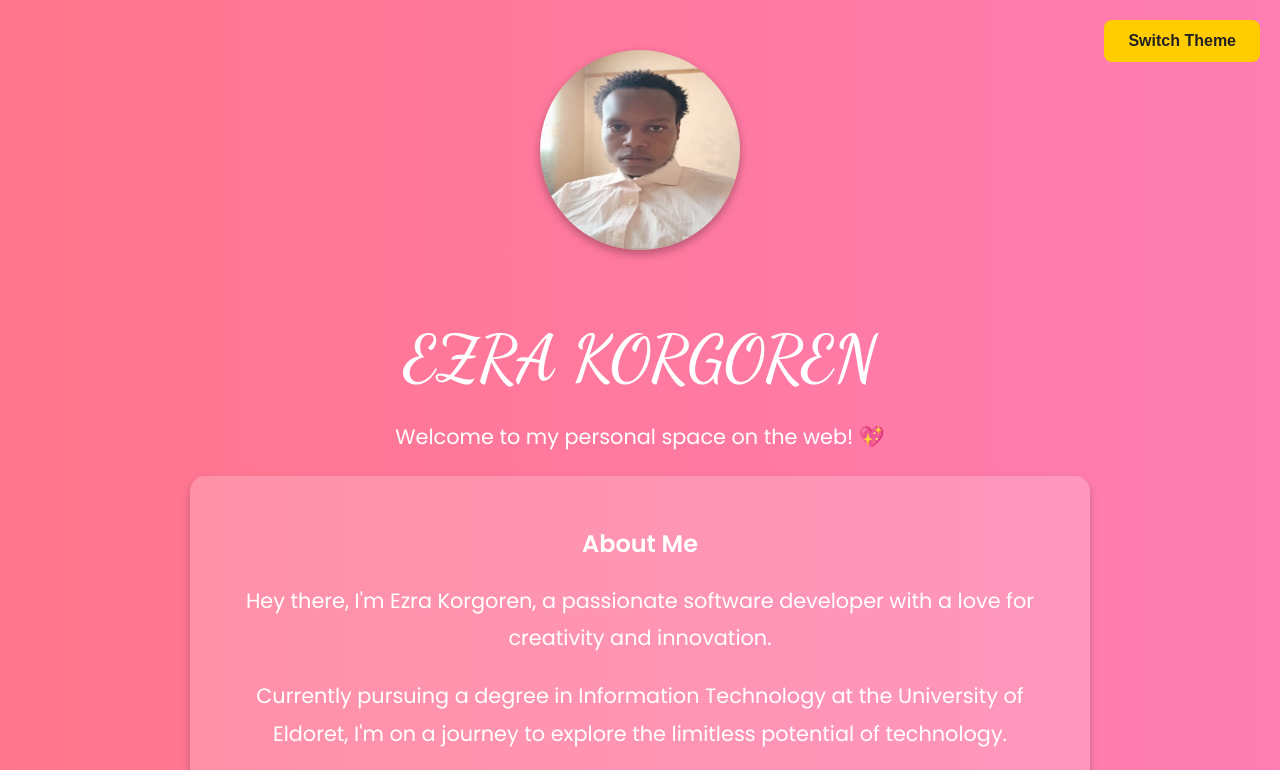
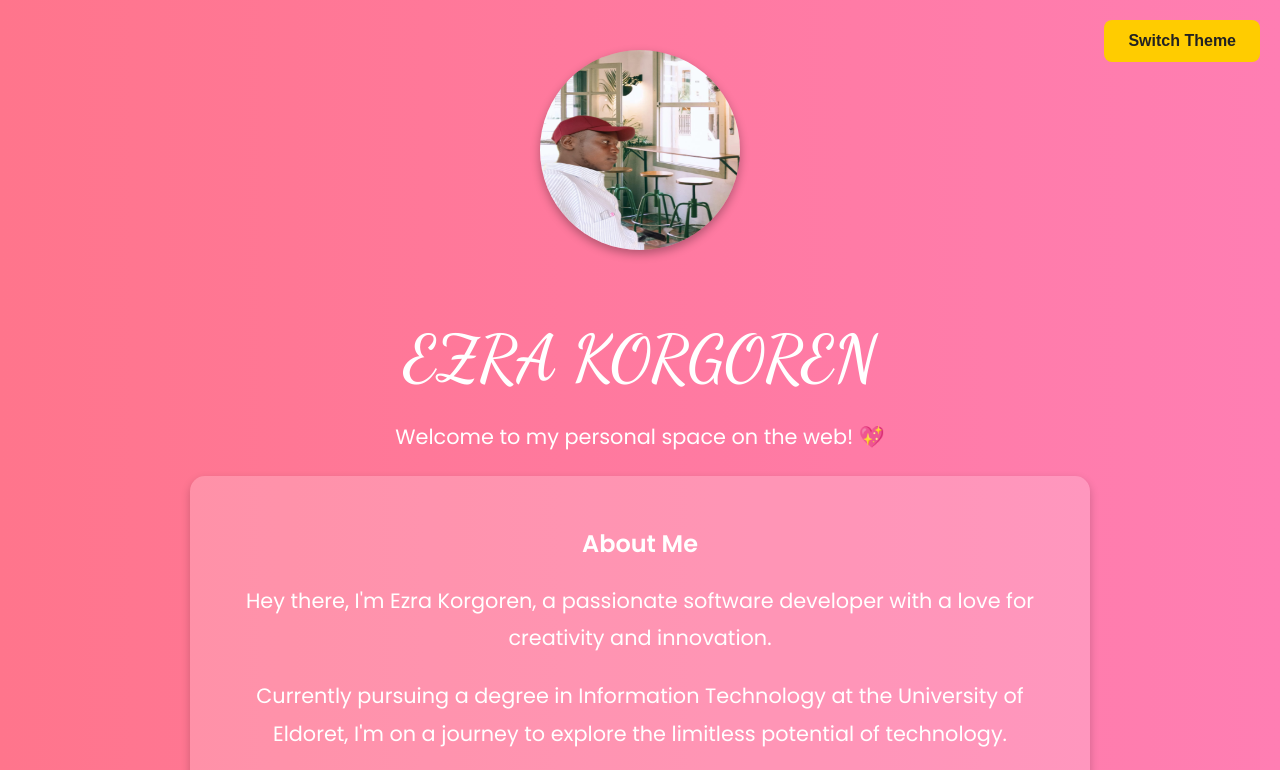
Before and after one commit to korgoren1/ezrakorgoren.github.io, a plain HTML site: page index.html in a window 1280 px wide. Shown: the top 770 px of the page. Drawn offline with Linux system fonts and the light colour scheme.

Commit message:
Update index.html

```diff
--- a/index.html
+++ b/index.html
@@ -100,7 +100,7 @@
 <body>
     <button class="theme-toggle" onclick="toggleTheme()">Switch Theme</button>
     <div class="container">
-        <img src="WhatsApp Image 2025-03-27 at 16.30.35.jpeg" alt="Ezra Korgoren" style="width:200px;height:200px;border-radius:50%;box-shadow:0px 4px 10px rgba(0,0,0,0.3);margin-bottom:20px;">
+        <img src="WhatsApp Image 2025-04-03 at 21.31.06.jpeg" alt="Ezra Korgoren" style="width:200px;height:200px;border-radius:50%;box-shadow:0px 4px 10px rgba(0,0,0,0.3);margin-bottom:20px;">
         <h1>Ezra Korgoren</h1>
         <p>Welcome to my personal space on the web! 💖</p>
 
```
